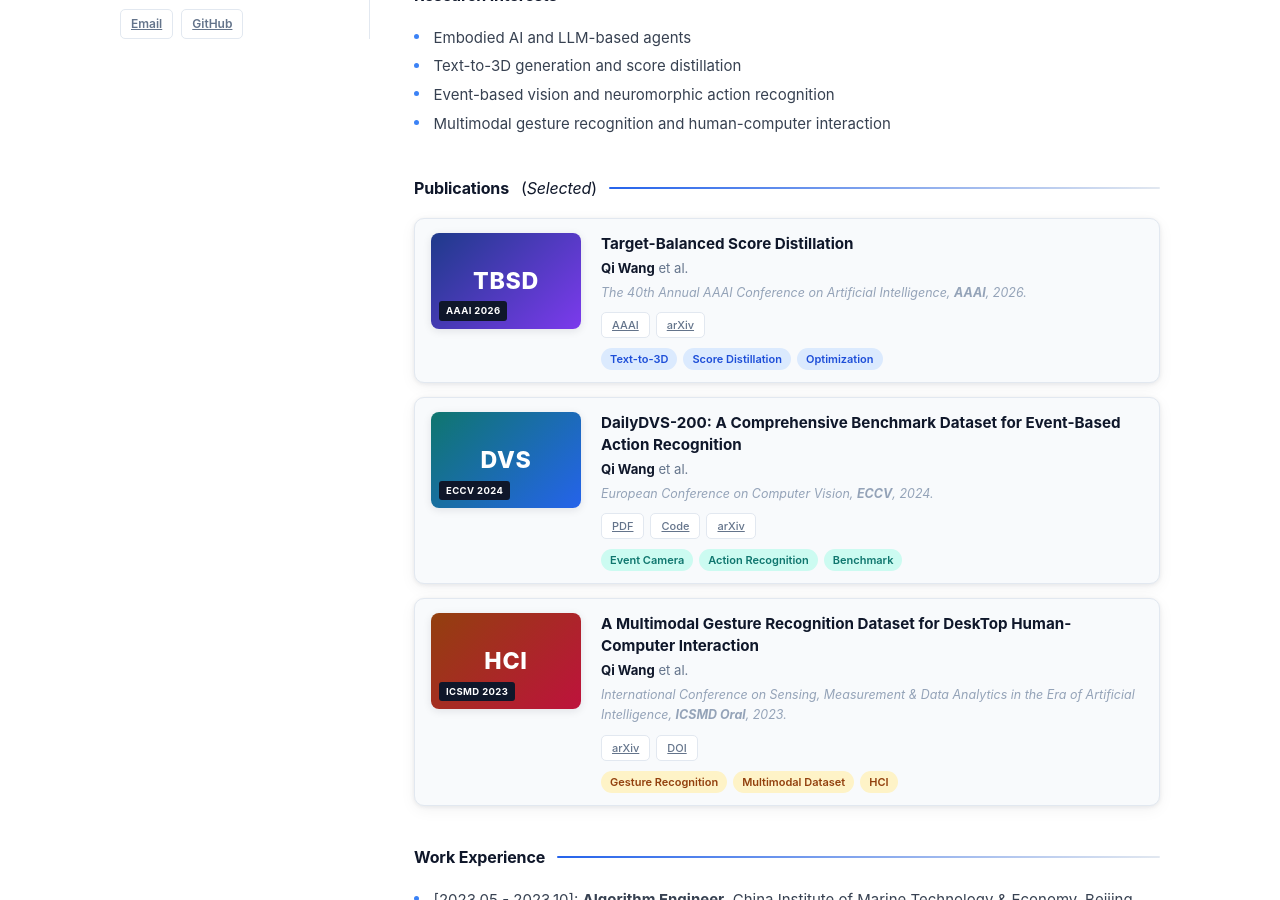
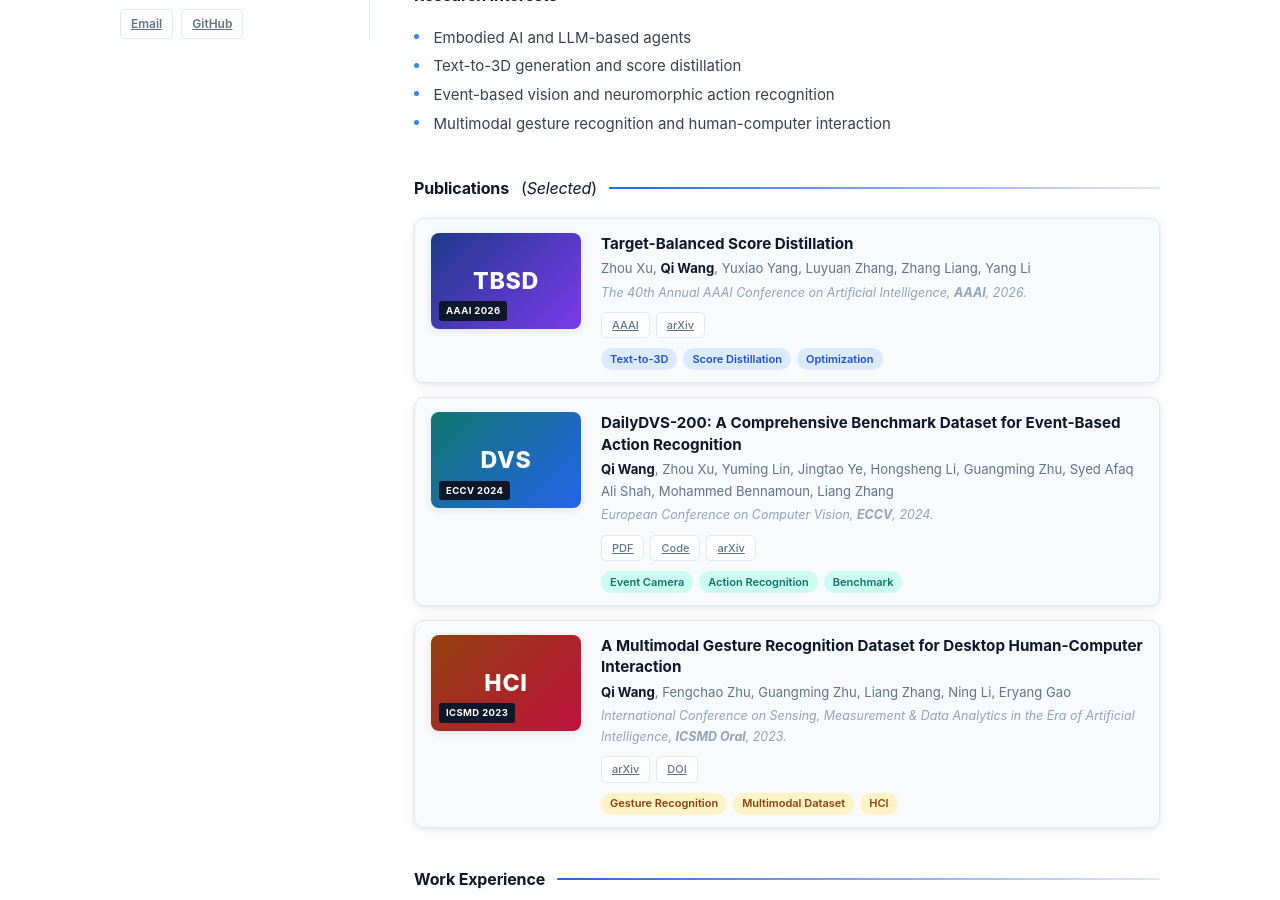
Before and after one commit to QiWang233/qiwang233.github.io, a Jekyll site: the page built from index.md, in a window 1280 px wide and 900 px high, scrolled down 391 px. Built offline with Jekyll 4.4.1, drawn with Linux system fonts in a browser that asks for light colours; our own code applies the rules of GitHub Pages for plain Markdown files; some of the changed text lies outside the part shown.

Commit message:
Refine homepage research presentation

```diff
--- a/_config.yml
+++ b/_config.yml
@@ -26,7 +26,7 @@
 enable_footnote: false
 
 visitor_map:
-  enabled: true
+  enabled: false
   mapmyvisitors_id: "tnkVSSkrxSOsoFq7noS2qT82YiWDMIEh3VVala30MHA"
 
 exclude:
--- a/_includes/projects.md
+++ b/_includes/projects.md
@@ -11,7 +11,7 @@
   </div>
   <div class="col-sm-9">
     <div class="title"><a href="https://ojs.aaai.org/index.php/AAAI/article/view/38131">Target-Balanced Score Distillation</a></div>
-    <div class="author"><strong>Qi Wang</strong> et al.</div>
+    <div class="author">Zhou Xu, <strong>Qi Wang</strong>, Yuxiao Yang, Luyuan Zhang, Zhang Liang, Yang Li</div>
     <div class="periodical"><em>The 40th Annual AAAI Conference on Artificial Intelligence, <strong>AAAI</strong>, 2026.</em></div>
     <div class="links">
       <a href="https://ojs.aaai.org/index.php/AAAI/article/view/38131" class="btn btn-sm z-depth-0" role="button" target="_blank" rel="noopener noreferrer">AAAI</a>
@@ -34,7 +34,7 @@
   </div>
   <div class="col-sm-9">
     <div class="title"><a href="https://www.ecva.net/papers/eccv_2024/papers_ECCV/papers/11182.pdf">DailyDVS-200: A Comprehensive Benchmark Dataset for Event-Based Action Recognition</a></div>
-    <div class="author"><strong>Qi Wang</strong> et al.</div>
+    <div class="author"><strong>Qi Wang</strong>, Zhou Xu, Yuming Lin, Jingtao Ye, Hongsheng Li, Guangming Zhu, Syed Afaq Ali Shah, Mohammed Bennamoun, Liang Zhang</div>
     <div class="periodical"><em>European Conference on Computer Vision, <strong>ECCV</strong>, 2024.</em></div>
     <div class="links">
       <a href="https://www.ecva.net/papers/eccv_2024/papers_ECCV/papers/11182.pdf" class="btn btn-sm z-depth-0" role="button" target="_blank" rel="noopener noreferrer">PDF</a>
@@ -57,8 +57,8 @@
     <abbr class="badge">ICSMD 2023</abbr>
   </div>
   <div class="col-sm-9">
-    <div class="title"><a href="https://doi.org/10.1109/ICSMD60522.2023.10490884">A Multimodal Gesture Recognition Dataset for DeskTop Human-Computer Interaction</a></div>
-    <div class="author"><strong>Qi Wang</strong> et al.</div>
+    <div class="title"><a href="https://arxiv.org/abs/2401.03828">A Multimodal Gesture Recognition Dataset for Desktop Human-Computer Interaction</a></div>
+    <div class="author"><strong>Qi Wang</strong>, Fengchao Zhu, Guangming Zhu, Liang Zhang, Ning Li, Eryang Gao</div>
     <div class="periodical"><em>International Conference on Sensing, Measurement & Data Analytics in the Era of Artificial Intelligence, <strong>ICSMD Oral</strong>, 2023.</em></div>
     <div class="links">
       <a href="https://arxiv.org/abs/2401.03828" class="btn btn-sm z-depth-0" role="button" target="_blank" rel="noopener noreferrer">arXiv</a>
```
Also changed, not shown: index.md (+1 -1 lines).
